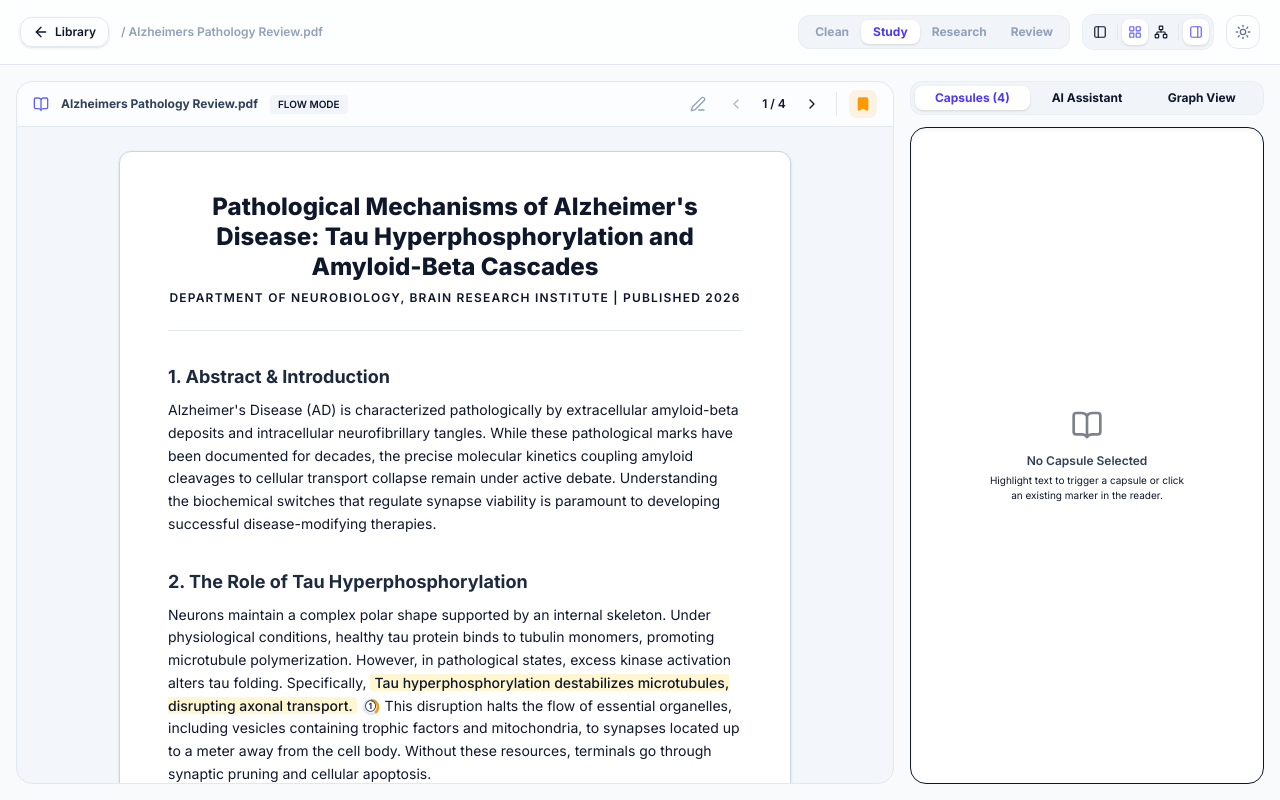
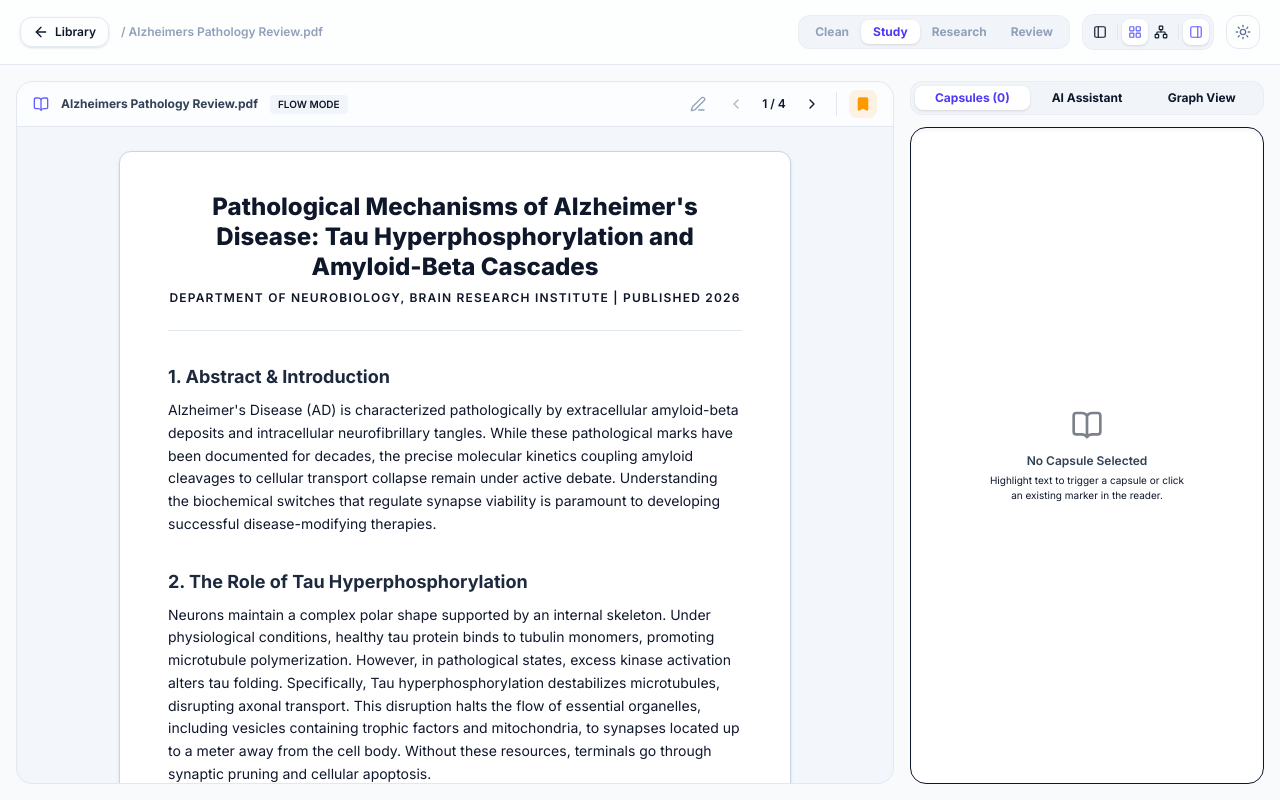
Before and after one commit to UniqMind/knowledge-capsule, a React (Vite) app: page / in a window 1280 px wide. Both pictures are taken after a click on the button 403 px from the left and 645 px from the top of the page. Built offline with nearby package versions, Linux system fonts and the light colour scheme.

Commit message:
Remove all pre-seeded sample highlights and connections to start with a completely clean slate

```diff
--- a/src/App.tsx
+++ b/src/App.tsx
@@ -20,6 +20,13 @@ export default function App() {
   // Initialize seed data on load
   useEffect(() => {
     initSeedData();
+    const currentCapsules = storage.getCapsules();
+    if (currentCapsules.some(c => c.id === 'capsule-1')) {
+      storage.saveCapsules([]);
+      storage.saveConnections([]);
+      setCapsules([]);
+      setConnections([]);
+    }
   }, []);
 
   // Core metadata states
--- a/src/components/PDFViewer.tsx
+++ b/src/components/PDFViewer.tsx
@@ -892,35 +892,7 @@ export const PDFViewer: React.FC<PDFViewerProps> = ({
           <p className="text-sm text-slate-655 dark:text-slate-400 leading-relaxed mb-4 relative">
             Neurons maintain a complex polar shape supported by an internal skeleton. Under physiological conditions, healthy tau protein binds to tubulin monomers, promoting microtubule polymerization. However, in pathological states, excess kinase activation alters tau folding. Specifically,
             {" "}
-            <span
-              onClick={() => onSelectCapsule('capsule-1')}
-              className={`pdf-highlight hl-yellow font-medium transition cursor-pointer px-1 rounded ${
-                selectedCapsuleId === 'capsule-1' ? 'ring-2 ring-indigo-500' : ''
-              } ${readingMode === 'clean' ? 'bg-transparent text-slate-600 dark:text-slate-400 p-0 font-normal cursor-text' : ''}`}
-            >
-              Tau hyperphosphorylation destabilizes microtubules, disrupting axonal transport.
-            </span>
-            {readingMode !== 'clean' && (
-              <span
-                className="inline-flex items-center justify-center ml-1 select-none relative group/marker cursor-pointer align-middle"
-                onClick={(e) => { e.stopPropagation(); onSelectCapsule('capsule-1'); }}
-                onMouseEnter={(e) => handleMarkerHover(e, capsules.find(c => c.id === 'capsule-1')!)}
-                onMouseLeave={handleMarkerLeave}
-              >
-                <svg className="w-5 h-5 flex items-center justify-center">
-                  <circle cx="10" cy="10" r="7" className="stroke-slate-200 dark:stroke-slate-800 fill-none" strokeWidth="2.5" />
-                  <circle
-                    cx="10" cy="10" r="7"
-                    className="progress-ring-circle fill-none transition-all duration-300"
-                    stroke={getStatusColor(capsules.find(c => c.id === 'capsule-1')?.progressStatus || 'learning')}
-                    strokeWidth="2.5"
-                    strokeDasharray={2 * Math.PI * 7}
-                    strokeDashoffset={2 * Math.PI * 7 * (1 - 0.4)}
-                  />
-                </svg>
-                <span className="absolute text-[8px] font-bold text-slate-800 dark:text-slate-200">①</span>
-              </span>
-            )}
+            Tau hyperphosphorylation destabilizes microtubules, disrupting axonal transport.
             {" "}
             This disruption halts the flow of essential organelles, including vesicles containing trophic factors and mitochondria, to synapses located up to a meter away from the cell body. Without these resources, terminals go through synaptic pruning and cellular apoptosis.
           </p>
@@ -942,35 +914,7 @@ export const PDFViewer: React.FC<PDFViewerProps> = ({
           <p className="text-sm text-slate-655 dark:text-slate-400 leading-relaxed mb-4">
             Physiologically, alpha-secretase cleaves within the amyloid-beta sequence, producing a neuroprotective soluble APP alpha fragment. Under disease conditions, the balance shifts towards BACE1 cutting. Consequently,
             {" "}
-            <span
-              onClick={() => onSelectCapsule('capsule-2')}
-              className={`pdf-highlight hl-blue font-medium transition cursor-pointer px-1 rounded ${
-                selectedCapsuleId === 'capsule-2' ? 'ring-2 ring-indigo-500' : ''
-              } ${readingMode === 'clean' ? 'bg-transparent text-slate-600 dark:text-slate-400 p-0 font-normal cursor-text' : ''}`}
-            >
-              Amyloid-beta plaques accumulate extracellularly, inducing synaptic depression.
-            </span>
-            {readingMode !== 'clean' && (
-              <span
-                className="inline-flex items-center justify-center ml-1 select-none relative group/marker cursor-pointer align-middle"
-                onClick={(e) => { e.stopPropagation(); onSelectCapsule('capsule-2'); }}
-                onMouseEnter={(e) => handleMarkerHover(e, capsules.find(c => c.id === 'capsule-2')!)}
-                onMouseLeave={handleMarkerLeave}
-              >
-                <svg className="w-5 h-5 flex items-center justify-center">
-                  <circle cx="10" cy="10" r="7" className="stroke-slate-200 dark:stroke-slate-800 fill-none" strokeWidth="2.5" />
-                  <circle
-                    cx="10" cy="10" r="7"
-                    className="progress-ring-circle fill-none"
-                    stroke={getStatusColor(capsules.find(c => c.id === 'capsule-2')?.progressStatus || 'understood')}
-                    strokeWidth="2.5"
-                    strokeDasharray={2 * Math.PI * 7}
-                    strokeDashoffset={2 * Math.PI * 7 * (1 - 0.75)}
-                  />
-                </svg>
-                <span className="absolute text-[8px] font-bold text-slate-800 dark:text-slate-250">②</span>
-              </span>
-            )}
+            Amyloid-beta plaques accumulate extracellularly, inducing synaptic depression.
             {" "}
             It is critical to note that while plaques are highly visible diagnostic features, soluble Aβ oligomers represent the primary cytotoxic elements. These oligomers bind to NMDA receptors, triggering excess calcium influx and downstream calcineurin activation.
           </p>
@@ -992,35 +936,7 @@ export const PDFViewer: React.FC<PDFViewerProps> = ({
           <p className="text-sm text-slate-655 dark:text-slate-400 leading-relaxed mb-4">
             Electron Transport Chain enzymes (ETC) are vulnerable to direct damage by oligomeric beta-amyloid. In particular, binding to Aβ-binding alcohol dehydrogenase (ABAD) disrupts dehydrogenase function. Thus,
             {" "}
-            <span
-              onClick={() => onSelectCapsule('capsule-3')}
-              className={`pdf-highlight hl-orange font-medium transition cursor-pointer px-1 rounded ${
-                selectedCapsuleId === 'capsule-3' ? 'ring-2 ring-indigo-500' : ''
-              } ${readingMode === 'clean' ? 'bg-transparent text-slate-600 dark:text-slate-400 p-0 font-normal cursor-text' : ''}`}
-            >
-              Mitochondrial dysfunction leads to the overproduction of reactive oxygen species (ROS), causing oxidative damage.
-            </span>
-            {readingMode !== 'clean' && (
-              <span
-                className="inline-flex items-center justify-center ml-1 select-none relative group/marker cursor-pointer align-middle"
-                onClick={(e) => { e.stopPropagation(); onSelectCapsule('capsule-3'); }}
-                onMouseEnter={(e) => handleMarkerHover(e, capsules.find(c => c.id === 'capsule-3')!)}
-                onMouseLeave={handleMarkerLeave}
-              >
-                <svg className="w-5 h-5 flex items-center justify-center">
-                  <circle cx="10" cy="10" r="7" className="stroke-slate-200 dark:stroke-slate-800 fill-none" strokeWidth="2.5" />
-                  <circle
-                    cx="10" cy="10" r="7"
-                    className="progress-ring-circle fill-none"
-                    stroke={getStatusColor(capsules.find(c => c.id === 'capsule-3')?.progressStatus || 'partial')}
-                    strokeWidth="2.5"
-                    strokeDasharray={2 * Math.PI * 7}
-                    strokeDashoffset={2 * Math.PI * 7 * (1 - 0.5)}
-                  />
-                </svg>
-                <span className="absolute text-[8px] font-bold text-slate-800 dark:text-slate-200">③</span>
-              </span>
-            )}
+            Mitochondrial dysfunction leads to the overproduction of reactive oxygen species (ROS), causing oxidative damage.
             {" "}
             The buildup of free radicals oxidizes intracellular lipids, membrane proteins, and mitochondrial DNA. The oxidative stress leads to lipid peroxidation, which compromises the electrical barrier of the cell membrane and leads to massive leaks, causing a collapse in cellular voltage.
           </p>
@@ -1042,35 +958,7 @@ export const PDFViewer: React.FC<PDFViewerProps> = ({
           <p className="text-sm text-slate-650 dark:text-slate-400 leading-relaxed mb-4">
             Recent studies have used EEG recordings to look for changes in network dynamics during working memory tasks. As synapses degrade, synchronization between the prefrontal cortex and the hippocampus decays. As a direct indicator,
             {" "}
-            <span
-              onClick={() => onSelectCapsule('capsule-4')}
-              className={`pdf-highlight hl-red font-medium transition cursor-pointer px-1 rounded ${
-                selectedCapsuleId === 'capsule-4' ? 'ring-2 ring-indigo-500' : ''
-              } ${readingMode === 'clean' ? 'bg-transparent text-slate-600 dark:text-slate-400 p-0 font-normal cursor-text' : ''}`}
-            >
-              Electroencephalography (EEG) shows decreased coherence in the gamma band.
-            </span>
-            {readingMode !== 'clean' && (
-              <span
-                className="inline-flex items-center justify-center ml-1 select-none relative group/marker cursor-pointer align-middle"
-                onClick={(e) => { e.stopPropagation(); onSelectCapsule('capsule-4'); }}
-                onMouseEnter={(e) => handleMarkerHover(e, capsules.find(c => c.id === 'capsule-4')!)}
-                onMouseLeave={handleMarkerLeave}
-              >
-                <svg className="w-5 h-5 flex items-center justify-center">
-                  <circle cx="10" cy="10" r="7" className="stroke-slate-200 dark:stroke-slate-800 fill-none" strokeWidth="2.5" />
-                  <circle
-                    cx="10" cy="10" r="7"
-                    className="progress-ring-circle fill-none"
-                    stroke={getStatusColor(capsules.find(c => c.id === 'capsule-4')?.progressStatus || 'not-started')}
-                    strokeWidth="2.5"
-                    strokeDasharray={2 * Math.PI * 7}
-                    strokeDashoffset={2 * Math.PI * 7 * (1 - 0.1)}
-                  />
-                </svg>
-                <span className="absolute text-[8px] font-bold text-slate-855 dark:text-slate-100">④</span>
-              </span>
-            )}
+            Electroencephalography (EEG) shows decreased coherence in the gamma band.
             {" "}
             This reduction in gamma coherence (30–80 Hz) points to a loss of synaptic integrity in local cortical networks, which serves as a highly sensitive biomarker for pre-symptomatic cognitive decline.
           </p>
--- a/src/utils/sampleData.ts
+++ b/src/utils/sampleData.ts
@@ -232,8 +232,8 @@ export const sampleActivity: DailyActivity[] = [
 export const initSeedData = () => {
   if (storage.getPDFList().length === 0) {
     storage.savePDFList([samplePDF]);
-    storage.saveCapsules(sampleCapsules);
-    storage.saveConnections(sampleConnections);
+    storage.saveCapsules([]); // Start completely clean
+    storage.saveConnections([]); // Start completely clean
     storage.saveActivity(sampleActivity);
   }
 };
```
